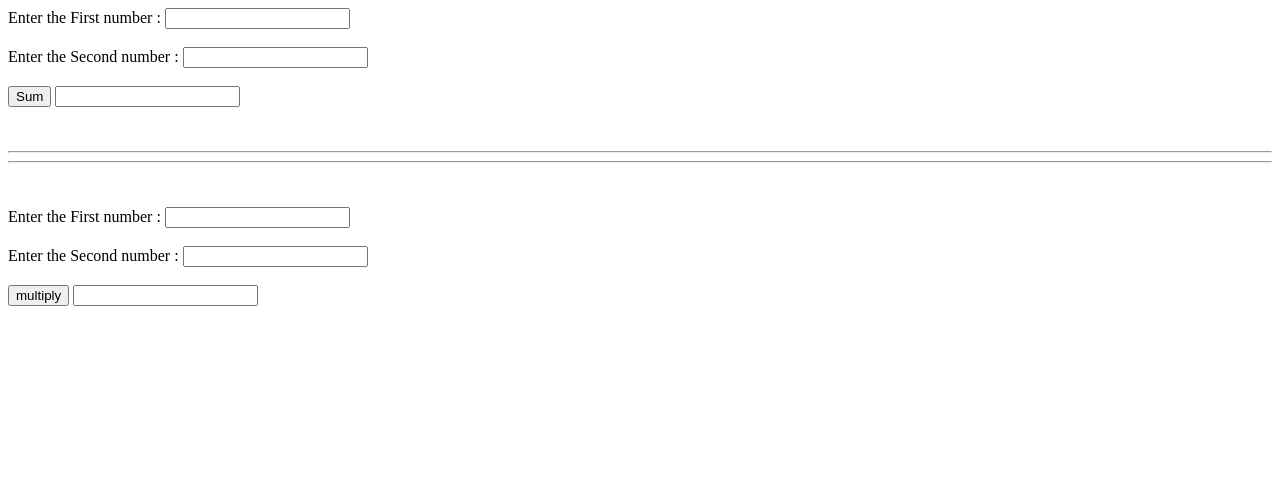
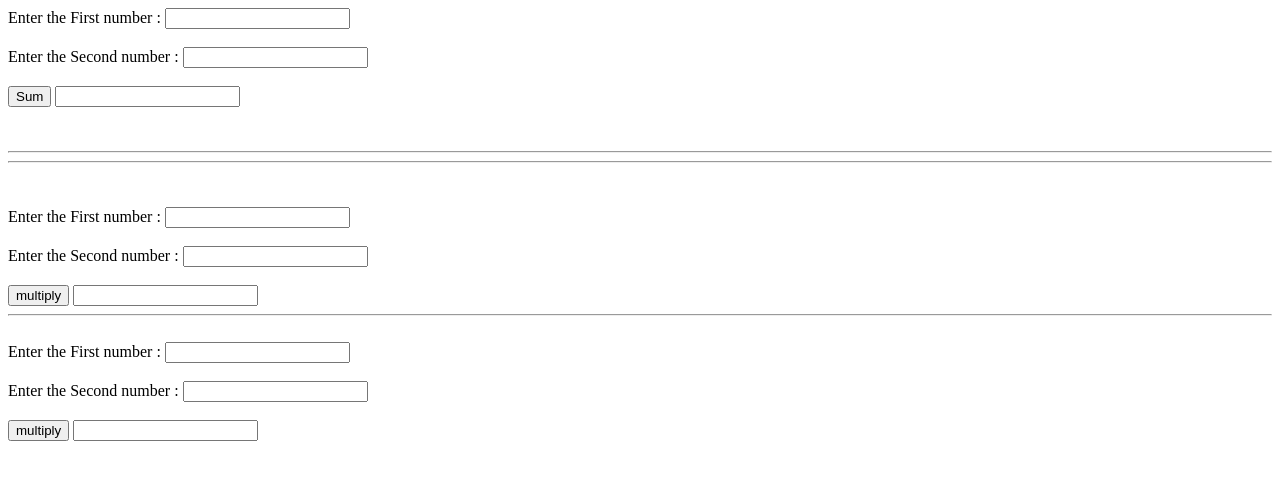
Before and after one commit to Tolga-Han-Yilmaz/Learning_Javascript, a plain HTML site: page 01-variables/comments.html in a window 1280 px wide. Drawn offline with Linux system fonts and the light colour scheme.

Commit message:
feat : division added

```diff
--- a/01-variables/comments.html
+++ b/01-variables/comments.html
@@ -21,6 +21,13 @@
         c = a * b;
         document.getElementById("demo3").value = c;
       }
+      function division(){
+        var d,e,f;
+        d = Number(document.getElementById("demo4").value);
+        e = Number(document.getElementById("demo5").value);
+        f = d / e ;
+        document.getElementById("demo6").value = f ;
+      }
     </script>
   </head>
   <body>
@@ -35,5 +42,10 @@
     Enter the Second number : <input id="demo2" /><br /><br />
     <button onclick="multiply()">multiply</button>
     <input id="demo3" />
+    <br><hr><br>
+    Enter the First number : <input id="demo4" /><br /><br />
+    Enter the Second number : <input id="demo5" /><br /><br />
+    <button onclick="division()">multiply</button>
+    <input id="demo6" />
   </body>
 </html>
```
